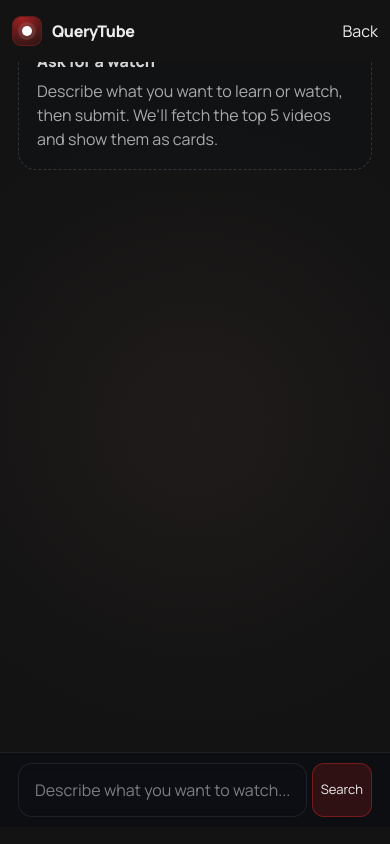
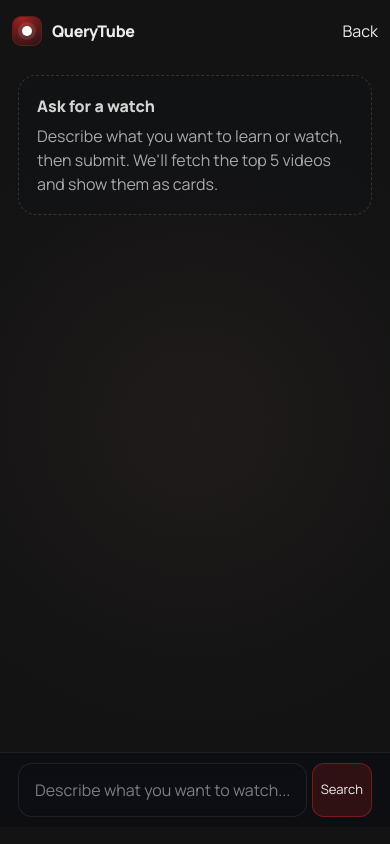
Before and after one commit to OyeyipoEmmanuel/querytube, a React (Vite) app: page /chat in a window 390 px wide. Built offline with nearby package versions, Linux system fonts and the light colour scheme.

Commit message:
fix:chatpage responsiveness

```diff
--- a/src/styles.css
+++ b/src/styles.css
@@ -447,6 +447,7 @@ input {
   background: rgba(15, 18, 25, 0.35);
   border-radius: 18px;
   padding: 18px;
+  margin-top: 2.8rem;
   color: var(--muted);
 }
 
```
